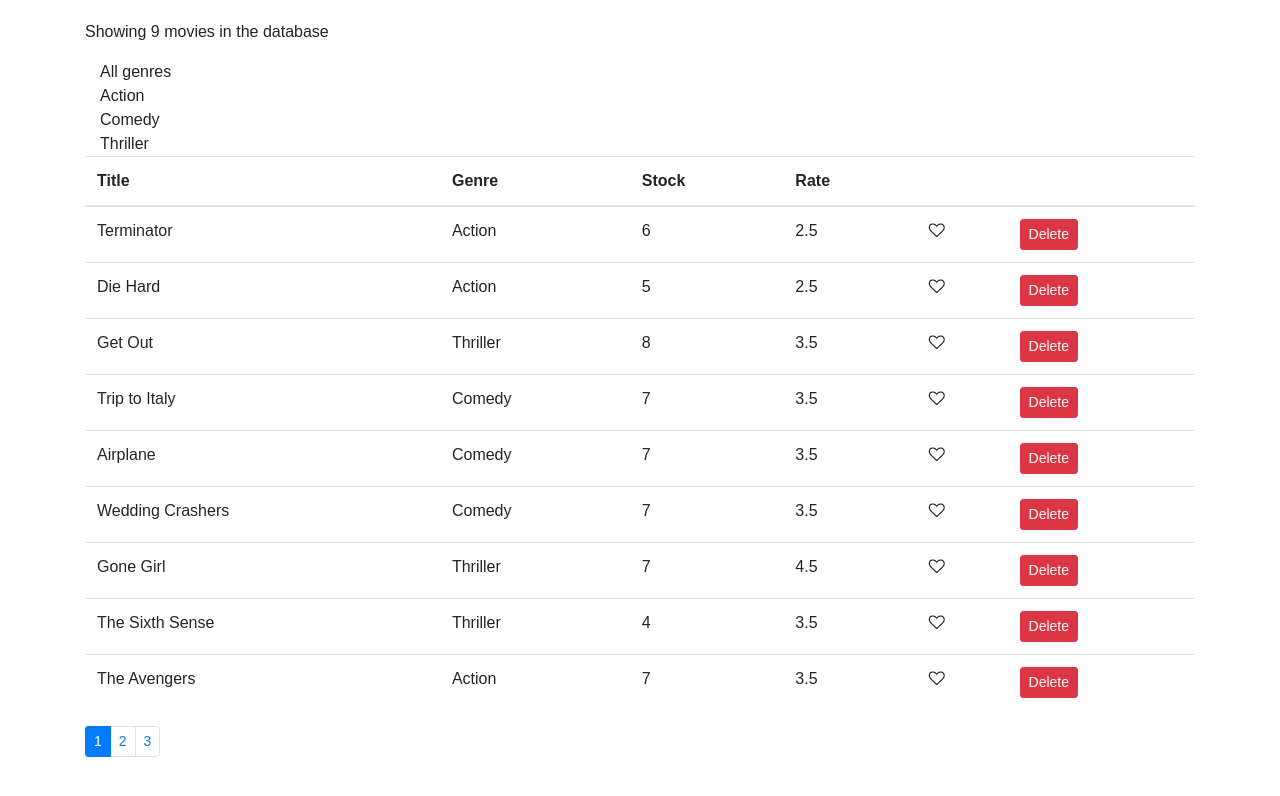
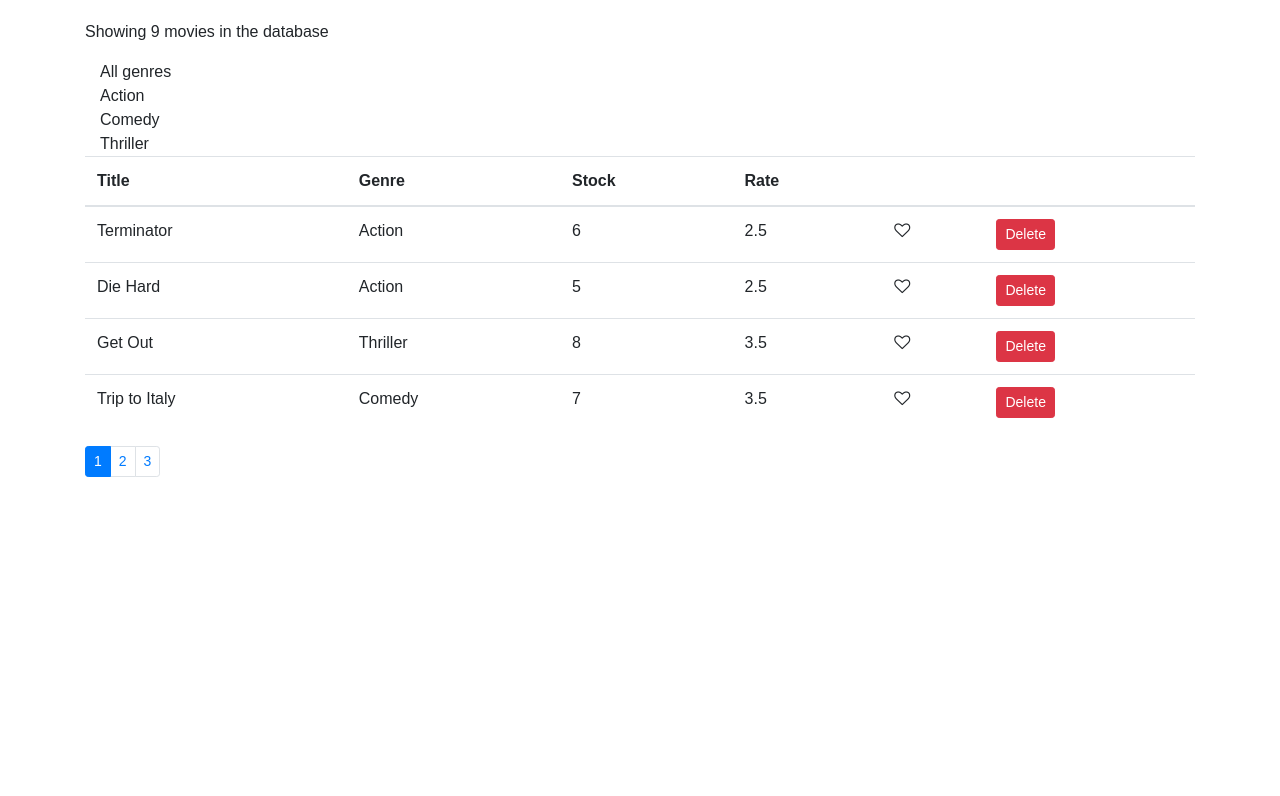
Before and after one commit to FelipeL7/react-course, a React (Create React App) app: page / in a window 1280 px wide. Shown: the top 796 px of the page. Built offline with nearby package versions, Linux system fonts and the light colour scheme.

Commit message:
6- Pagination- Paginating Data

```diff
--- a/src/components/movies.jsx
+++ b/src/components/movies.jsx
@@ -3,6 +3,7 @@
 import Like from "./common/like";
 import Pagination from "./common/pagination";
 import Sidebar from "../components/sidebar";
+import { paginate } from "../utils/paginate";
 
 class Movies extends Component {
   state = {
@@ -30,7 +31,9 @@
 
   render() {
     const { length: count } = this.state.movies;
+    const { movies: allMovies, currentPage, pageSize } = this.state;
     if (count === 0) return <p>There are no movies in the database.</p>;
+    const movies = paginate(allMovies, currentPage, pageSize);
 
     return (
       <React.Fragment>
@@ -50,7 +53,7 @@
             </tr>
           </thead>
           <tbody>
-            {this.state.movies.map((movie) => (
+            {movies.map((movie) => (
               <tr key={movie._id}>
                 <td>{movie.title}</td>
                 <td>{movie.genre.name}</td>
--- /dev/null
+++ b/src/utils/paginate.js
@@ -0,0 +1,17 @@
+import _ from "lodash";
+// items = array of elements
+// pageNumber = current page
+// pageSize = lenght of each page
+
+export function paginate(items, pageNumber, pageSize) {
+  // Calculate the index of the items on pageNumber
+  const startIndex = (pageNumber - 1) * pageSize;
+  // Lodash will going to use the startIndex to take all pages
+
+  // _.slice(items, startIndex) slice the array starting in the startIndex
+
+  // _.take() take items for the current page
+  // _(items) returns a lodash object and we can chain methods to it
+  return _(items).slice(startIndex).take(pageSize).value();
+  //.value will return a regular array
+}
```
